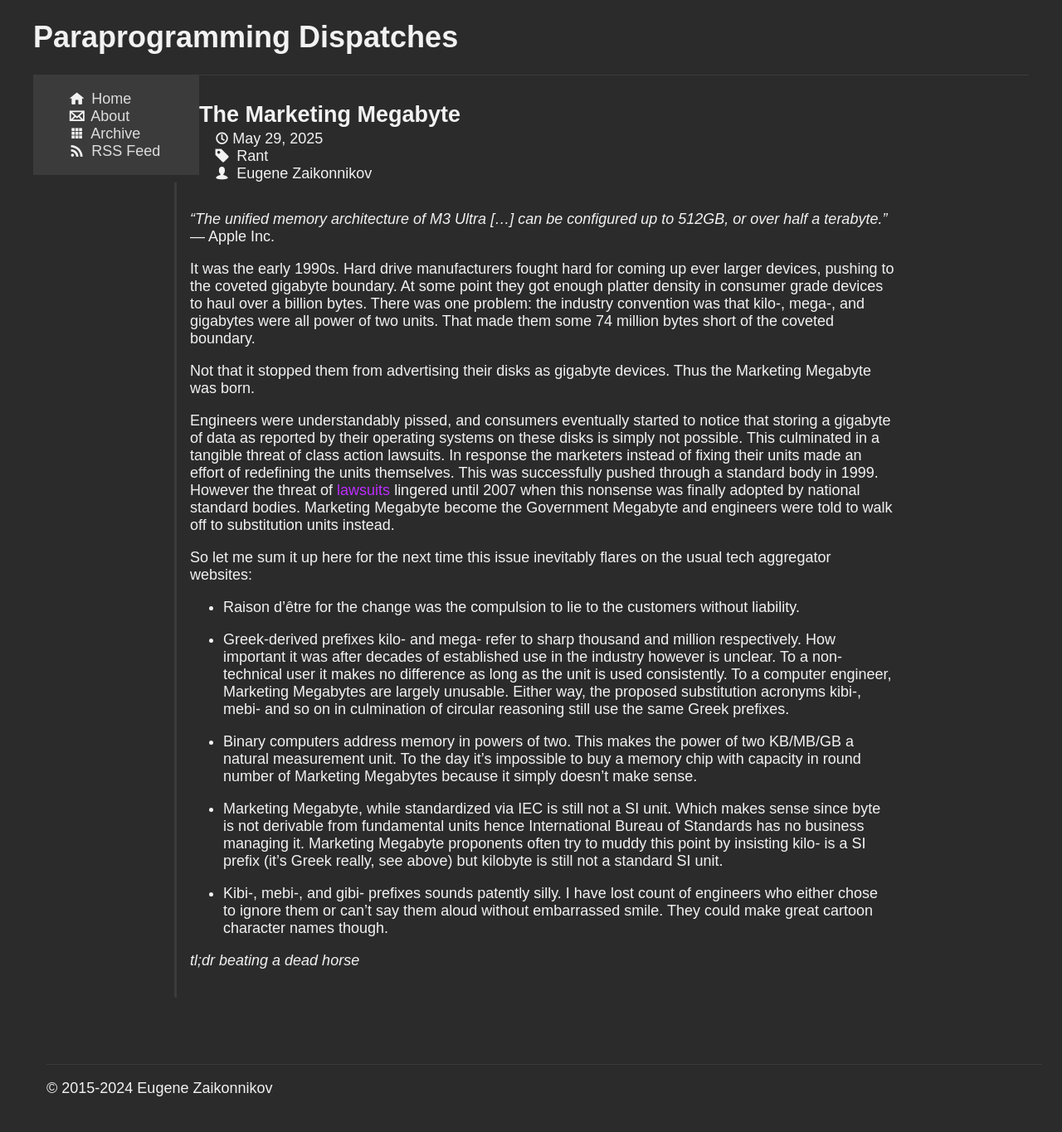
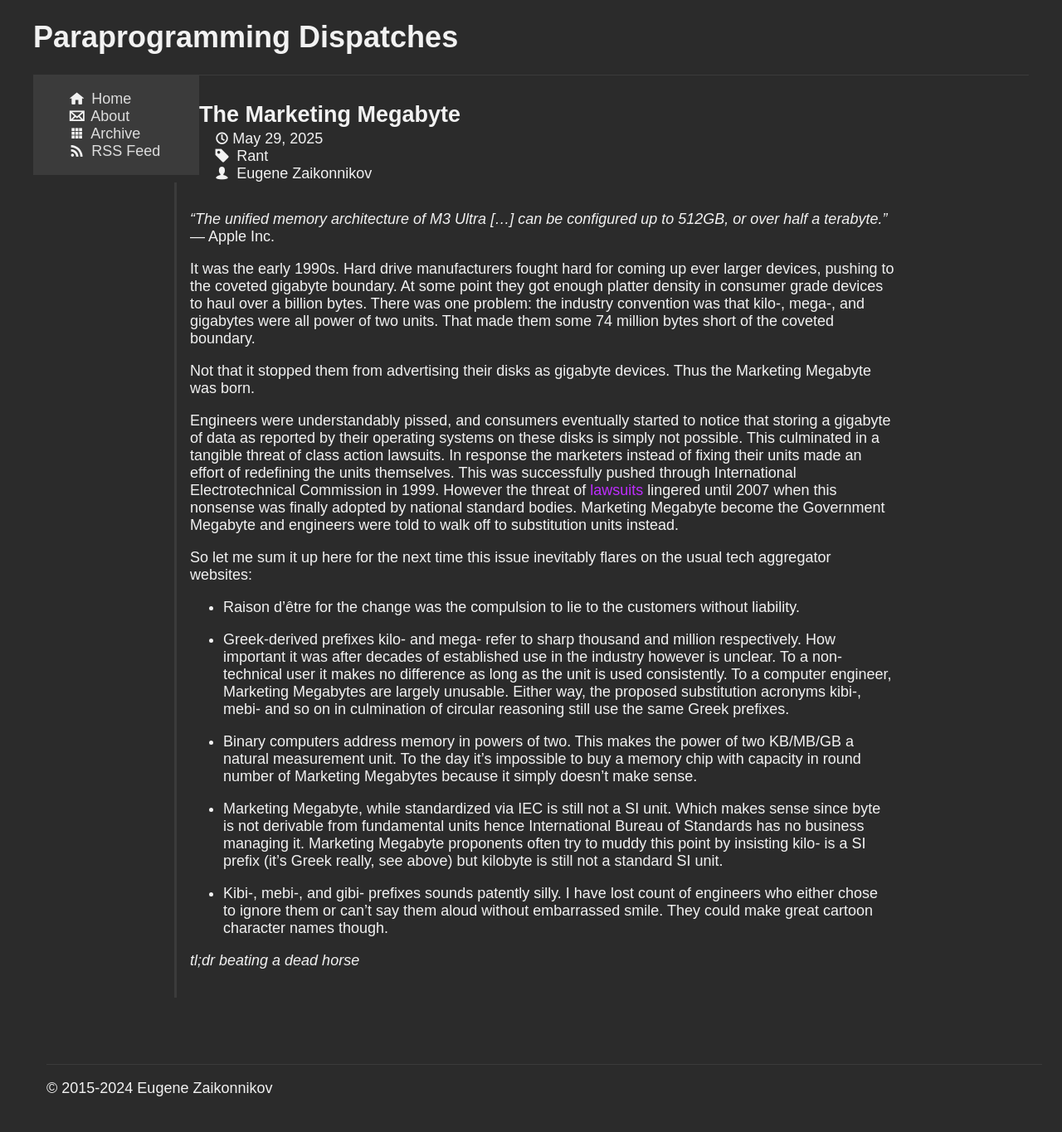
Before and after one commit to varjagg/varjagg.github.io, a Jekyll site: the page built from _posts/2025-05-29-marketing-megabyte.md, in a window 1280 px wide. Shown: the whole page at 83% size. Built offline with Jekyll 4.4.1, drawn with Linux system fonts in a browser that asks for light colours.

Commit message:
name IEC

```diff
--- a/_posts/2025-05-29-marketing-megabyte.md
+++ b/_posts/2025-05-29-marketing-megabyte.md
@@ -13,7 +13,7 @@ It was the early 1990s. Hard drive manufacturers fought hard for coming up ever
 
 Not that it stopped them from advertising their disks as gigabyte devices. Thus the Marketing Megabyte was born.
 
-Engineers were understandably pissed, and consumers eventually started to notice that storing a gigabyte of data as reported by their operating systems on these disks is simply not possible. This culminated in a tangible threat of class action lawsuits. In response the marketers instead of fixing their units made an effort of redefining the units themselves. This was successfully pushed through a standard body in 1999. However the threat of [lawsuits](https://www.eweek.com/storage/the-case-of-the-missing-capacity/) lingered until 2007 when this nonsense was finally adopted by national standard bodies. Marketing Megabyte become the Government Megabyte and engineers were told to walk off to substitution units instead.
+Engineers were understandably pissed, and consumers eventually started to notice that storing a gigabyte of data as reported by their operating systems on these disks is simply not possible. This culminated in a tangible threat of class action lawsuits. In response the marketers instead of fixing their units made an effort of redefining the units themselves. This was successfully pushed through International Electrotechnical Commission in 1999. However the threat of [lawsuits](https://www.eweek.com/storage/the-case-of-the-missing-capacity/) lingered until 2007 when this nonsense was finally adopted by national standard bodies. Marketing Megabyte become the Government Megabyte and engineers were told to walk off to substitution units instead.
 
 So let me sum it up here for the next time this issue inevitably flares on the usual tech aggregator websites:
 
```
